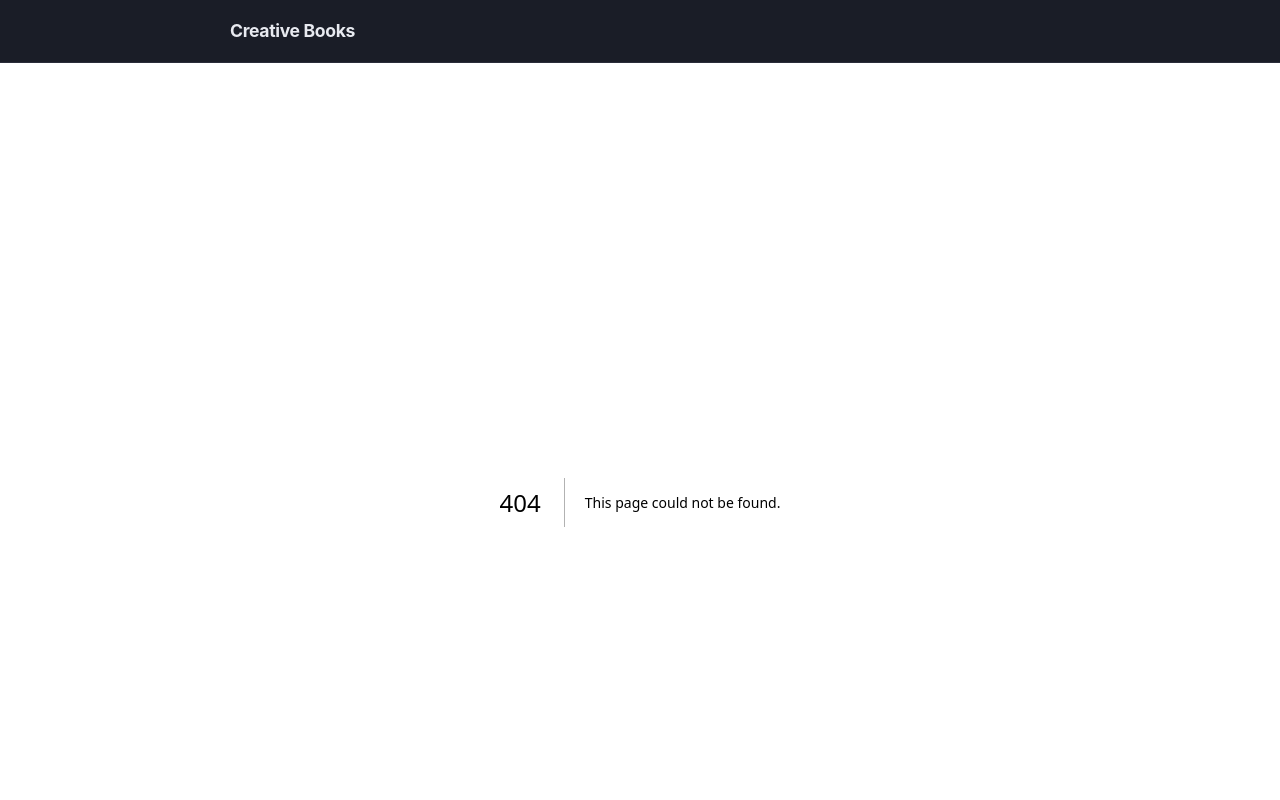
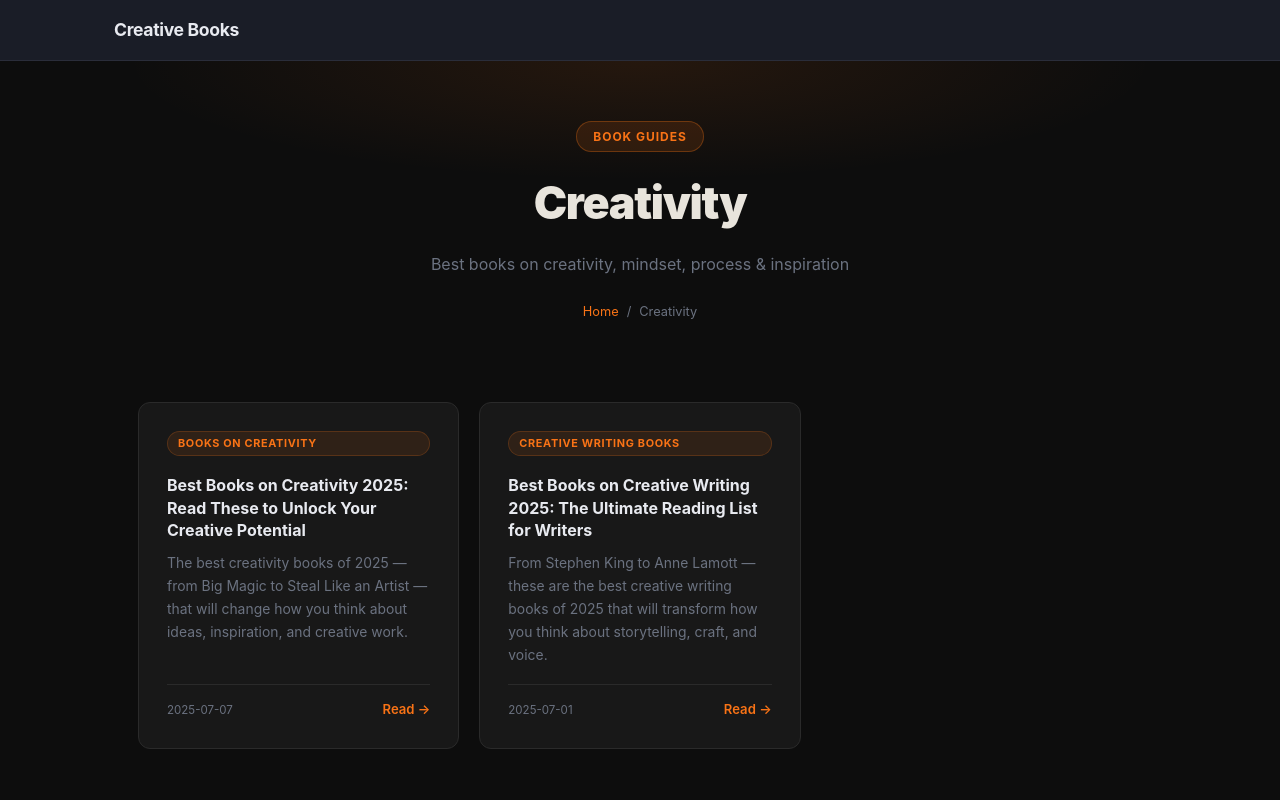
Before and after one commit to conceptsellerbills-cmyk/creativebooks-net, a Next.js app: page /category/creativity in a window 1280 px wide. Before the commit this address had no page. Shown: the top 800 px of the page. Built offline with nearby package versions, Linux system fonts and the light colour scheme.

Commit message:
feat: add category pages for 15 book topics

```diff
--- /dev/null
+++ b/app/category/[category]/page.tsx
@@ -0,0 +1,112 @@
+import { getAllPosts } from '../../../lib/posts'
+import type { Metadata } from 'next'
+import { notFound } from 'next/navigation'
+
+type Props = { params: Promise<{ category: string }> }
+
+const CATEGORY_MAP: Record<string, { label: string; desc: string; keywords: string[] }> = {
+  'writing-craft':  { label: 'Writing Craft',          desc: 'Best books on creative writing, storytelling, structure & voice', keywords: ['creative writing','storytelling','writing craft','fiction writing','story structure','voice','narrative'] },
+  'design':         { label: 'Design Books',            desc: 'Best graphic design, UI/UX & visual design books',               keywords: ['graphic design','design book','visual design','ui ux','branding','typography','layout'] },
+  'photography':    { label: 'Photography',             desc: 'Best photography books on technique, eye & composition',         keywords: ['photography','photo','composition','lightroom','camera','portrait','landscape photo'] },
+  'creativity':     { label: 'Creativity',              desc: 'Best books on creativity, mindset, process & inspiration',       keywords: ['creativity','creative','inspiration','creative process','creative thinking','innovation'] },
+  'fiction':        { label: 'Inspiring Fiction',       desc: 'Best literary fiction novels & science fiction books',           keywords: ['fiction','literary fiction','novel','literature','sci-fi','science fiction','fantasy'] },
+  'marketing':      { label: 'Brand & Marketing',       desc: 'Best marketing books for brand storytelling & strategy',         keywords: ['marketing','brand','branding','advertising','copywriting for marketing','growth','content marketing'] },
+  'psychology':     { label: 'Psychology',              desc: 'Best psychology books on mind, behavior & mental health',        keywords: ['psychology','best psychology','human behavior','cognitive','mental health books','mind'] },
+  'biography':      { label: 'Biographies & Memoirs',   desc: 'Best biographies and memoirs of inspiring people',              keywords: ['biography','memoir','biographies','life story','autobiography','true story'] },
+  'art':            { label: 'Art Books',               desc: 'Best art books for artists, painters & illustrators',           keywords: ['art book','best art','painting','illustration','drawing','art history','fine art'] },
+  'copywriting':    { label: 'Copywriting',             desc: 'Best copywriting books for persuasive writing & ads',           keywords: ['copywriting','best copywriting','copywriter','persuasive writing','sales copy','advertising copy'] },
+  'screenwriting':  { label: 'Screenwriting',           desc: 'Best screenwriting books for film, TV & script writing',        keywords: ['screenwriting','screenplay','script writing','film writing','television writing','story beats'] },
+  'architecture':   { label: 'Architecture & Design',   desc: 'Best architecture and interior design books',                   keywords: ['architecture','interior design','architecture book','building design','architectural','space design'] },
+  'music':          { label: 'Music & Songwriting',     desc: 'Best music books on songwriting, theory & creativity',          keywords: ['songwriting','music book','music theory','songwriting book','musician','song composition'] },
+  'poetry':         { label: 'Poetry',                  desc: 'Best poetry books, collections & poetry writing guides',        keywords: ['poetry','best poetry','poem','poetry collection','poetry writing','verse','poet'] },
+  'business':       { label: 'Business Books',          desc: 'Best business books on leadership, entrepreneurship & strategy', keywords: ['business book','best business','entrepreneurship','leadership book','startup','strategy book'] },
+}
+
+export async function generateStaticParams() {
+  return Object.keys(CATEGORY_MAP).map((category) => ({ category }))
+}
+
+export async function generateMetadata({ params }: Props): Promise<Metadata> {
+  const { category } = await params
+  const cat = CATEGORY_MAP[category]
+  if (!cat) return {}
+  return {
+    title: `${cat.label} — CreativeBooks`,
+    description: cat.desc,
+    alternates: { canonical: `/category/${category}` },
+  }
+}
+
+export default async function CategoryPage({ params }: Props) {
+  const { category } = await params
+  const cat = CATEGORY_MAP[category]
+  if (!cat) notFound()
+
+  const all = getAllPosts()
+  const kw = cat.keywords
+  const matched = all.filter((p) => {
+    const text = ((p.keyword || '') + ' ' + (p.title || '') + ' ' + (p.slug || '')).toLowerCase()
+    return kw.some((k) => text.includes(k))
+  })
+  const posts = matched.length > 0 ? matched : all
+
+  return (
+    <>
+      <style>{`
+        *,*::before,*::after{box-sizing:border-box;margin:0;padding:0}
+        body{background:#0d0d0d;color:#e8e4dc;font-family:-apple-system,BlinkMacSystemFont,"Segoe UI",sans-serif;line-height:1.6}
+        a{text-decoration:none;color:inherit}
+        .container{max-width:1100px;margin:0 auto;padding:0 24px}
+        .cat-hero{padding:60px 24px 48px;text-align:center;background:radial-gradient(ellipse 70% 50% at 50% 0%,rgba(249,115,22,0.1) 0%,transparent 70%)}
+        .cat-badge{display:inline-block;padding:5px 16px;border-radius:20px;background:rgba(249,115,22,0.12);border:1px solid rgba(249,115,22,0.3);color:#f97316;font-size:0.75rem;font-weight:700;letter-spacing:0.08em;text-transform:uppercase;margin-bottom:16px}
+        .cat-hero h1{font-size:clamp(1.8rem,4vw,2.8rem);font-weight:900;letter-spacing:-0.03em;margin-bottom:12px}
+        .cat-hero p{color:#6b7280;font-size:1rem;max-width:560px;margin:0 auto 24px}
+        .breadcrumb{display:flex;align-items:center;gap:8px;font-size:0.8rem;color:#6b7280;justify-content:center;margin-bottom:32px}
+        .breadcrumb a{color:#f97316}
+        .post-grid{display:grid;grid-template-columns:repeat(auto-fill,minmax(320px,1fr));gap:20px;padding-bottom:80px}
+        .post-card{background:#181818;border:1px solid #2a2a2a;border-radius:12px;padding:28px;display:flex;flex-direction:column;transition:border-color 0.15s,transform 0.15s}
+        .post-card:hover{border-color:#f97316;transform:translateY(-2px)}
+        .post-tag{display:inline-block;padding:3px 10px;border-radius:20px;background:rgba(249,115,22,0.1);border:1px solid rgba(249,115,22,0.2);color:#f97316;font-size:0.68rem;font-weight:700;letter-spacing:0.06em;text-transform:uppercase;margin-bottom:12px}
+        .post-card h2{font-size:1rem;font-weight:700;line-height:1.4;margin-bottom:10px}
+        .post-card h2 a:hover{color:#f97316}
+        .post-card p{color:#6b7280;font-size:0.87rem;line-height:1.65;flex:1;margin-bottom:18px}
+        .post-footer{display:flex;align-items:center;justify-content:space-between;padding-top:14px;border-top:1px solid #2a2a2a}
+        .post-date{font-size:0.72rem;color:#6b7280}
+        .post-link{font-size:0.82rem;color:#f97316;font-weight:600}
+        .empty{text-align:center;padding:80px 0;color:#6b7280}
+        @media(max-width:600px){.post-grid{grid-template-columns:1fr}}
+      `}</style>
+
+      <div className="cat-hero">
+        <div className="cat-badge">Book Guides</div>
+        <h1>{cat.label}</h1>
+        <p>{cat.desc}</p>
+        <div className="breadcrumb">
+          <a href="/">Home</a>
+          <span>/</span>
+          <span>{cat.label}</span>
+        </div>
+      </div>
+
+      <div className="container">
+        {posts.length === 0 ? (
+          <p className="empty">No articles yet — check back soon!</p>
+        ) : (
+          <div className="post-grid">
+            {posts.map((post) => (
+              <article className="post-card" key={post.slug}>
+                {post.keyword && <span className="post-tag">{post.keyword}</span>}
+                <h2><a href={`/${post.slug}`}>{post.title}</a></h2>
+                <p>{post.description}</p>
+                <div className="post-footer">
+                  <span className="post-date">{post.date}</span>
+                  <a href={`/${post.slug}`} className="post-link">Read →</a>
+                </div>
+              </article>
+            ))}
+          </div>
+        )}
+      </div>
+    </>
+  )
+}
```
